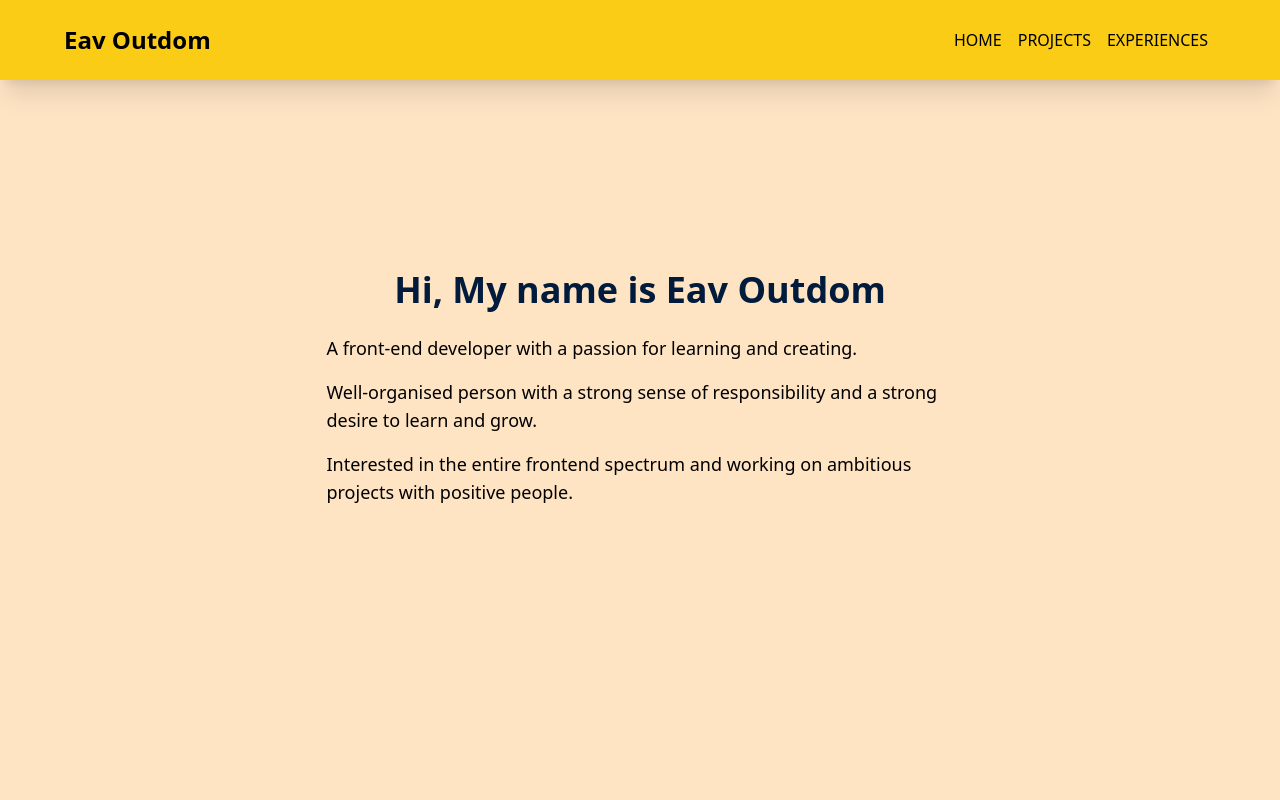
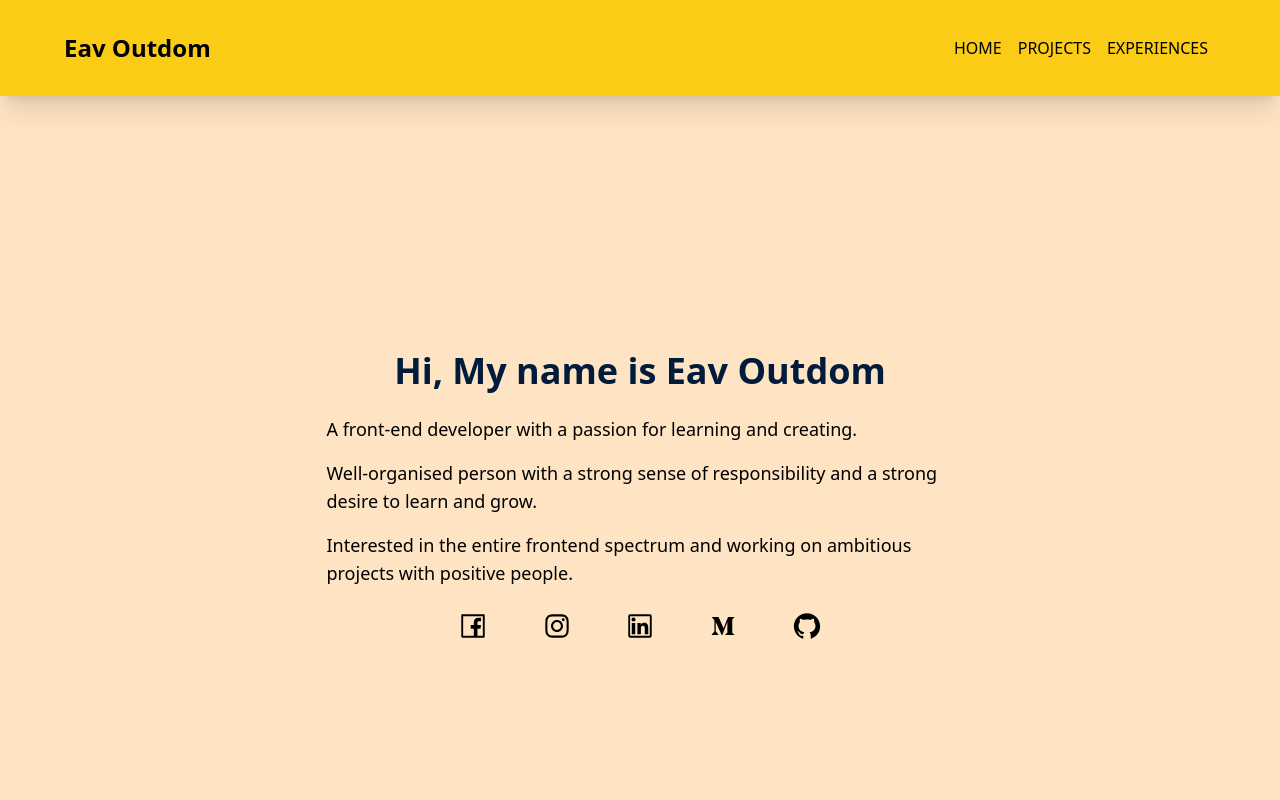
Before and after one commit to EavOutDom/Portfolio, a React (Create React App) app: page / in a window 1280 px wide. Shown: the top 800 px of the page. Built offline with nearby package versions, Linux system fonts and the light colour scheme.

Commit message:
update 6

```diff
--- a/src/components/navbar.jsx
+++ b/src/components/navbar.jsx
@@ -23,9 +23,41 @@ const Navbar = () => {
         setShow(false);
     }, [location]);
 
+    function useScrollDirection() {
+        const [scrollDirection, setScrollDirection] = useState(null);
+
+        useEffect(() => {
+            let lastScrollY = window.pageYOffset;
+
+            const updateScrollDirection = () => {
+                const scrollY = window.pageYOffset;
+                const direction = scrollY > lastScrollY ? "down" : "up";
+                if (
+                    direction !== scrollDirection &&
+                    (scrollY - lastScrollY > 10 || scrollY - lastScrollY < -10)
+                ) {
+                    setScrollDirection(direction);
+                }
+                lastScrollY = scrollY > 0 ? scrollY : 0;
+            };
+            window.addEventListener("scroll", updateScrollDirection); // add event listener
+            return () => {
+                window.removeEventListener("scroll", updateScrollDirection); // clean up
+            };
+        }, [scrollDirection]);
+
+        return scrollDirection;
+    }
+
+    const scrollDirection = useScrollDirection();
+
     return (
-        <div className={"w-full fixed top-0 left-0 z-[2]"}>
-            <div className=" bg-yellow-400 py-6 px-2 md:px-16 duration-500 flex justify-between items-center shadow-xl">
+        <div
+            className={`w-full sticky ${
+                scrollDirection === "down" ? "-top-52" : "top-0"
+            } left-0 z-[2] transition-all duration-500`}
+        >
+            <div className=" bg-yellow-400 h-24 px-2 md:px-16 duration-500 flex justify-between items-center shadow-xl">
                 <Link to="/">
                     <h1
                         className={
@@ -38,7 +70,7 @@ const Navbar = () => {
                 <div
                     className={
                         show
-                            ? "uppercase md:flex duration-500 md:items-center md:static absolute top-16 left-0 mr-1 w-full bg-yellow-400 pb-4 text-sm shadow-xl"
+                            ? "uppercase md:flex transition-all duration-500 md:items-center md:static absolute top-16 left-0 mr-1 w-full bg-yellow-400 pb-4 text-sm shadow-xl"
                             : "md:flex items-center md:visible hidden uppercase duration-500"
                     }
                 >
--- a/src/components/project.jsx
+++ b/src/components/project.jsx
@@ -5,7 +5,7 @@ const Project = ({ id, name, img }) => {
     return (
         <div
             className={
-                "w-60 h-60 shadow-xl md:hover:shadow-2xl rounded-md my-4 md:hover:scale-[1.2] transition-all delay-300 hover:transition-all hover:delay-300"
+                "w-60 h-60 shadow-xl md:hover:shadow-2xl rounded-md my-4 md:hover:scale-[1.1] transition-all duration-300 hover:transition-all hover:duration-300"
             }
         >
             <Link to={`/projects/${id}`}>
--- a/src/pages/home.jsx
+++ b/src/pages/home.jsx
@@ -1,11 +1,25 @@
-import React from "react";
-// import {
-//     AiOutlineGithub,
-//     AiOutlineMail,
-//     AiOutlineLinkedin,
-// } from "react-icons/ai";
+import React, { useEffect, useState } from "react";
+import { link } from "../project-data";
 
 const Home = () => {
+    const [opacity, setOpacity] = useState(1);
+
+    useEffect(() => {
+        if (typeof window !== "undefined") {
+            const onScroll = () => {
+                if (window.scrollY > 0) {
+                    setOpacity(0);
+                } else {
+                    setOpacity(1);
+                }
+            };
+            window.addEventListener("scroll", onScroll);
+            return () => {
+                window.removeEventListener("scroll", onScroll);
+            };
+        }
+    }, [opacity]);
+
     return (
         <div className=" w-full text-center">
             <div
@@ -35,18 +49,22 @@ const Home = () => {
                             Interested in the entire frontend spectrum and
                             working on ambitious projects with positive people.
                         </p>
+                        <div className="w-3/4 mx-auto duration-500 flex justify-evenly text-3xl">
+                            {link.map((data, index) => {
+                                return (
+                                    <a
+                                        style={{ opacity: `${opacity}` }}
+                                        key={index}
+                                        href={data.url}
+                                        target={"_blank"}
+                                        rel={"noreferrer"}
+                                    >
+                                        {data.icon}
+                                    </a>
+                                );
+                            })}
+                        </div>
                     </div>
-                    {/* <div className={"w-3/12 mx-auto"}>
-                        <div
-                            className={
-                                "flex justify-evenly md:text-3xl duration-500 text-2xl"
-                            }
-                        >
-                            <AiOutlineGithub />
-                            <AiOutlineMail />
-                            <AiOutlineLinkedin />
-                        </div>
-                    </div> */}
                 </div>
             </div>
             <div>
--- a/src/pages/project-detail.jsx
+++ b/src/pages/project-detail.jsx
@@ -30,7 +30,7 @@ const ProjectDetail = () => {
                     />
                 </div>
                 <h1 className="text-center font-semibold my-8 md:my-16">
-                    {proDetail.skills}
+                    <span className={'font-bold text-lg'}>SKILLS:{" "}</span>{proDetail.skills}
                 </h1>
                 <div className="flex w-20 mx-auto text-3xl justify-between">
                     <a
--- a/src/project-data.jsx
+++ b/src/project-data.jsx
@@ -3,6 +3,7 @@ import pr2 from "./assets/pr2.png";
 import pr3 from "./assets/pr3.png";
 import pr4 from "./assets/pr4.png";
 import pr5 from "./assets/pr5.png";
+import pr6 from "./assets/pr6.png";
 import {
     AiOutlineFacebook,
     AiOutlineInstagram,
@@ -15,37 +16,44 @@ export const projectData = [
     {
         name: "Movie",
         img: pr1,
-        skills: "ReactJS, Redux, Redux-Toolkit, HTML, CSS, SCSS, Yarn, NPM",
+        skills: "ReactJS, Redux-Toolkit, SCSS",
         urlGit: "https://github.com/EavOutDom/Redux-Toolkit-Movie",
         urlPre: "https://eavoutdom.github.io/Redux-Toolkit-Movie/",
     },
     {
         name: "Grocery",
         img: pr2,
-        skills: "ReactJS, Redux, Redux-Toolkit, HTML, CSS, SCSS, Yarn, NPM",
+        skills: "ReactJS, Redux-Toolkit, TailwindCSS",
         urlGit: "https://github.com/EavOutDom/Grocery-Bud",
         urlPre: "https://eavoutdom.github.io/Grocery-Bud/",
     },
     {
         name: "Todo",
         img: pr3,
-        skills: "ReactJS, Redux, Redux-Toolkit, HTML, CSS, SCSS, Yarn, NPM",
+        skills: "ReactJS, Redux-Toolkit, Redux-Persist, TailwindCSS",
         urlGit: "https://github.com/EavOutDom/Todo",
         urlPre: "https://eavoutdom.github.io/Todo/",
     },
     {
         name: "Cart",
         img: pr4,
-        skills: "ReactJS, Redux, Redux-Toolkit, HTML, CSS, SCSS, Yarn, NPM",
+        skills: "ReactJS, Redux-Toolkit, TailwindCSS",
         urlGit: "https://github.com/EavOutDom/Cart",
         urlPre: "https://eavoutdom.github.io/Cart/",
     },
     {
         name: "Cocktails",
         img: pr5,
-        skills: "ReactJS, Redux, Redux-Toolkit, HTML, CSS, SCSS, Yarn, NPM",
+        skills: "ReactJS, Redux-Toolkit, TailwindCSS",
         urlGit: "https://github.com/EavOutDom/Cocktails",
         urlPre: "https://eavoutdom.github.io/Cocktails/",
+    },
+    {
+        name: "Color Generator",
+        img: pr6,
+        skills: "ReactJS, TailwindCSS",
+        urlGit: "https://github.com/EavOutDom/Color-Generator",
+        urlPre: "https://eavoutdom.github.io/Color-Generator/",
     },
 ];
 
```
Also changed, not shown: src/assets/pr6.png (added).
